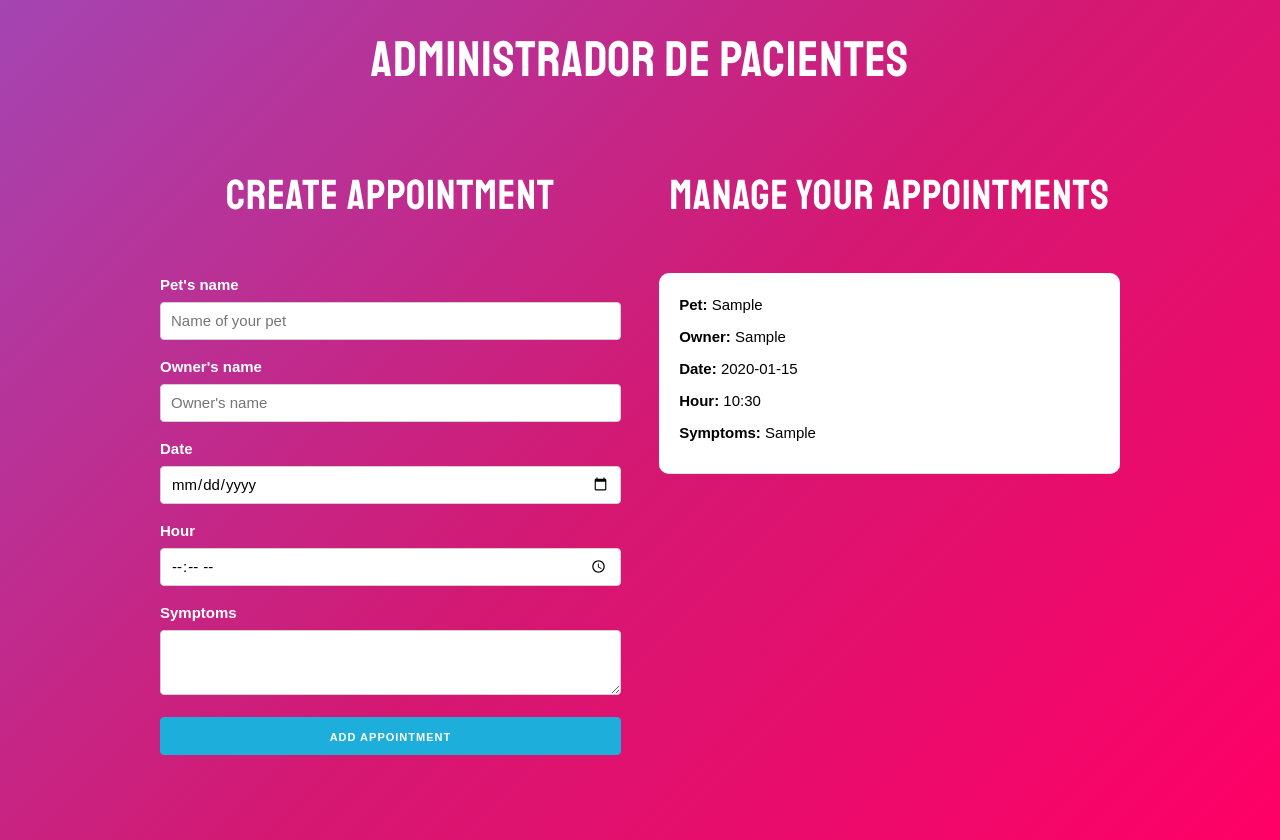
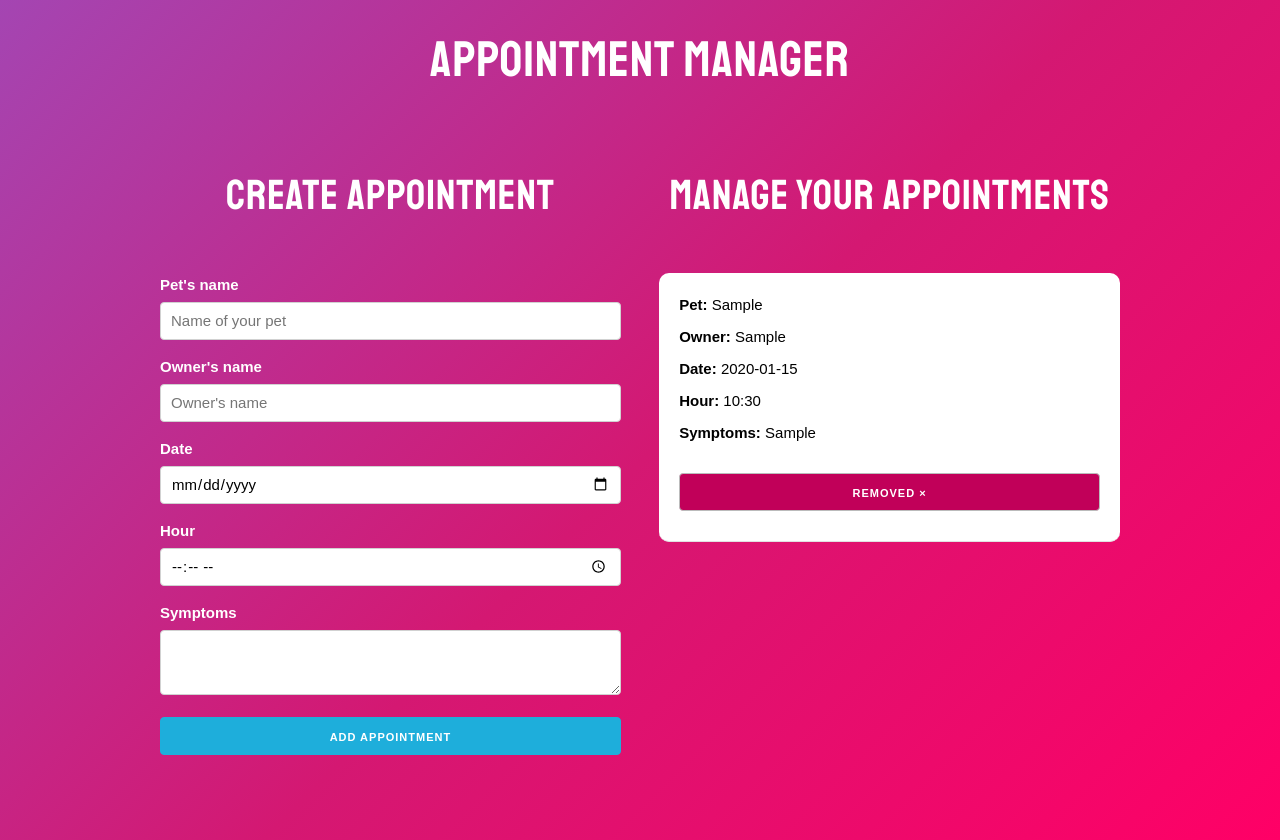
Before and after one commit to lourdesmendoza/medical-shift, a React (Create React App) app: page / in a window 1280 px wide. Both pictures are taken after typing "Sample", "Sample", "2020-01-15", "10:30", "Sample" into the empty fields and a click on the button "ADD APPOINTMENT". Built offline with nearby package versions, Linux system fonts and the light colour scheme.

Commit message:
Added conditional tile

```diff
--- a/src/App.js
+++ b/src/App.js
@@ -15,10 +15,20 @@ function App() {
 		])
 	}
 
+	//Remove appointment by ID
+	const removeAppointment = (id) => {
+		const newAppointment  = appointments.filter(appointment => appointment.id !== id);
+
+		saveAppointments(newAppointment);
+	}
+
+	// Conditional message
+	const title = appointments.length === 0 ? 'No appointments' : 'Manage your appointments';
+
 
 	return (
 		<Fragment>
-			<h1>Administrador de pacientes</h1>
+			<h1>Appointment manager</h1>
 
 			<div className="container">
 				<div className="row">
@@ -28,12 +38,13 @@ function App() {
 						/>
 					</div>
 					<div className="one-half column">
-						<h2>Manage your appointments</h2>
+						<h2>{title}</h2>
 
 						{appointments.map(appointment => (
 							<Appointment
 								key={appointment.id}
 								appointment={appointment}
+								removeAppointment={removeAppointment}
 							/>
 						))}
 					</div>
--- a/src/components/Appointment.js
+++ b/src/components/Appointment.js
@@ -1,7 +1,7 @@
 import React from 'react';
 
 
-const Appointment = ({ appointment }) => {
+const Appointment = ({ appointment, removeAppointment }) => {
     return (
         <div className="cita">
             <p> Pet: <span>{appointment.pet}</span> </p>
@@ -9,6 +9,11 @@ const Appointment = ({ appointment }) => {
             <p> Date: <span>{appointment.date}</span> </p>
             <p> Hour: <span>{appointment.hour}</span> </p>
             <p> Symptoms: <span>{appointment.symptoms}</span> </p>
+
+            <button
+                className="button eliminar u-full-width"
+                onClick={() => removeAppointment(appointment.id)}
+            >Removed &times;</button>
         </div>
     );
 }
```
